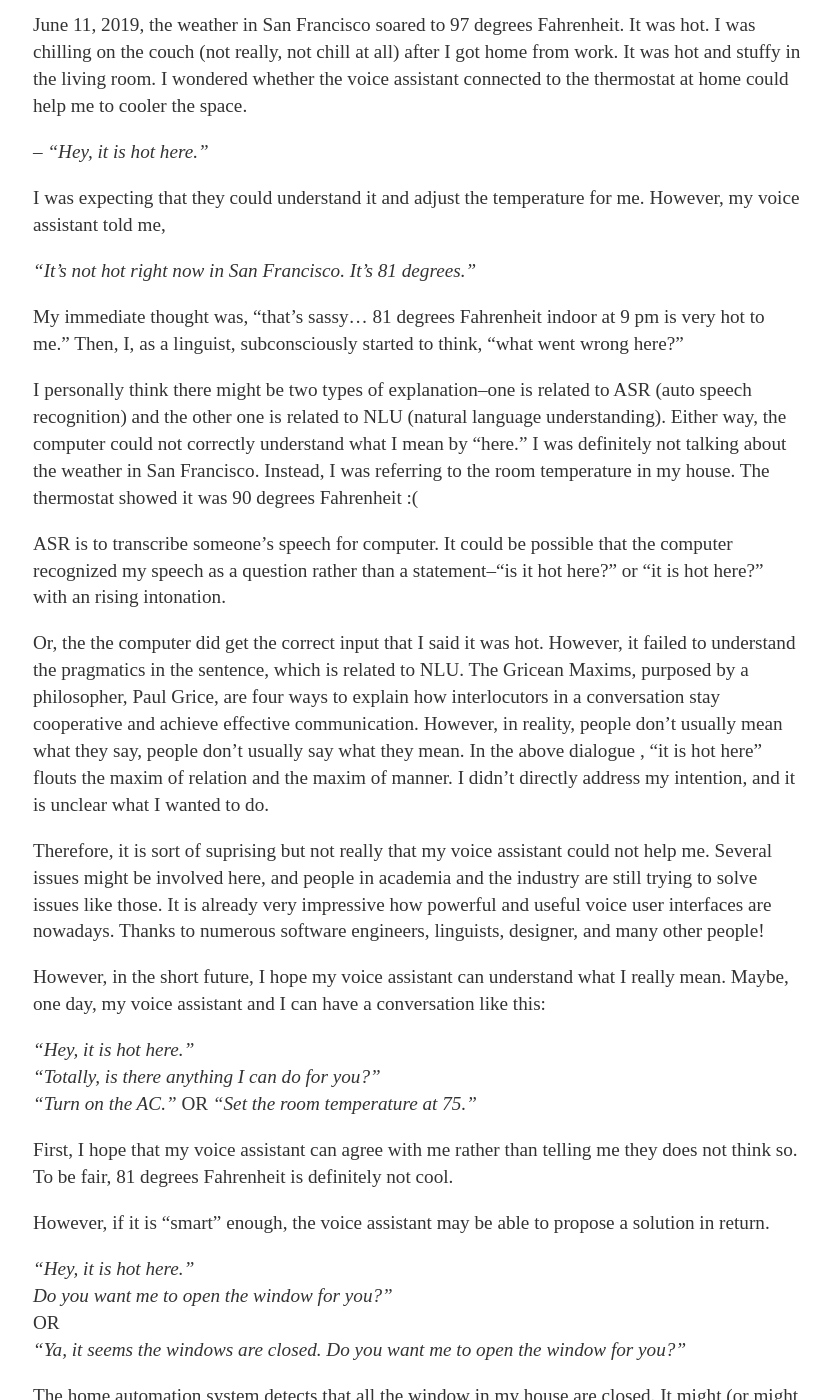
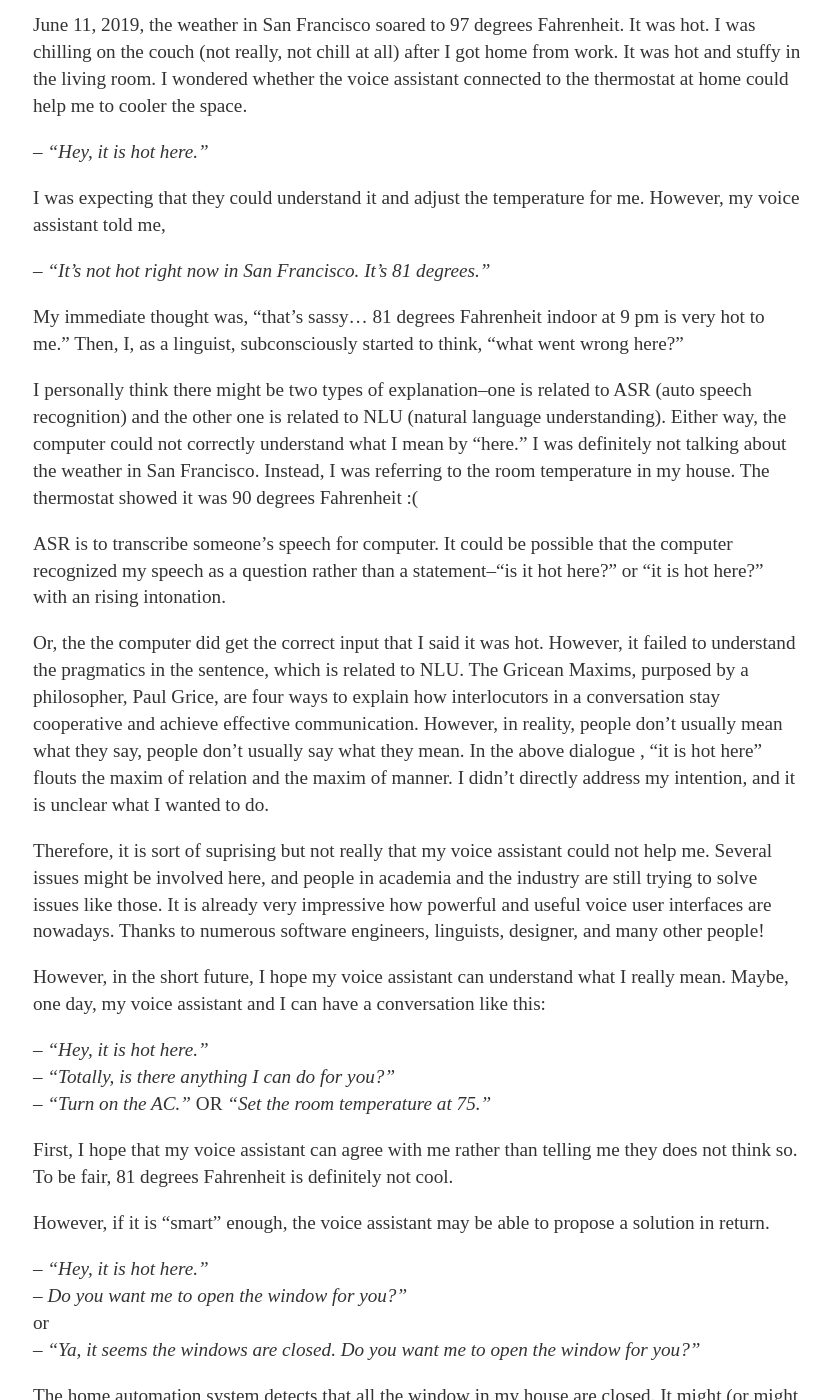
Before and after one commit to sabrinazhong/sabrinazhong.github.io, a Jekyll site: the page built from _posts/2019-11-1-pragmatics-in-conversation.md, in a window 1280 px wide and 1400 px high, scrolled down 211 px. Shown: the whole window, without its empty margins (223-1054 px from the left). Built offline with Jekyll 4.4.1, drawn with Linux system fonts in a browser that asks for light colours.

```diff
--- a/_posts/2019-11-1-pragmatics-in-conversation.md
+++ b/_posts/2019-11-1-pragmatics-in-conversation.md
@@ -12,7 +12,7 @@ the voice assistant connected to the thermostat at home could help me to cooler
 
 I was expecting that they could understand it and adjust the temperature for me. However, my voice assistant told me,
 
-<i>"It’s not hot right now in San Francisco. It’s 81 degrees."</i>
+-- <i>"It’s not hot right now in San Francisco. It’s 81 degrees."</i>
 
 My immediate thought was, “that’s sassy... 81 degrees Fahrenheit indoor at 9 pm is very hot to me." Then, I, as a linguist,
 subconsciously started to think, “what went wrong here?”
@@ -40,17 +40,19 @@ many other people!
 However, in the short future, I hope my voice assistant can understand what I really mean. Maybe, one day, my voice assistant
 and I can have a conversation like this:
 
-<i>"Hey, it is hot here."</i><br>
-<i>"Totally, is there anything I can do for you?"</i><br>
-<i>"Turn on the AC."</i> OR <i>"Set the room temperature at 75."</i>
+-- <i>"Hey, it is hot here."</i><br>
+-- <i>"Totally, is there anything I can do for you?"</i><br>
+-- <i>"Turn on the AC."</i> OR <i>"Set the room temperature at 75."</i>
 
 First, I hope that my voice assistant can agree with me rather than telling me they does not think so. To be fair,
 81 degrees Fahrenheit is definitely not cool.
 
 However, if it is “smart” enough, the voice assistant may be able to propose a solution in return.
 
-<i>"Hey, it is hot here."</i><br>
-<i>Do you want me to open the window for you?"</i><br>OR<br><i>"Ya, it seems the windows are closed. Do you want me to open the window for you?"</i>
+-- <i>"Hey, it is hot here."</i><br>
+-- <i>Do you want me to open the window for you?"</i><br>
+or<br>
+-- <i>"Ya, it seems the windows are closed. Do you want me to open the window for you?"</i>
 
 The home automation system detects that all the window in my house are closed. It might (or might not) be windy or cooler
 outside, but opening the windows seems like a reasonable solution.
@@ -58,8 +60,10 @@ outside, but opening the windows seems like a reasonable solution.
 Or, the home automation system detects that I usually turn on the AC when the room temperature is at that level. Then,
 they figures out that I am probably asking them to turn it on for me.
 
-<i>"Hey, it is hot here."</i><br>
-<i>Do you want me to turn it on?"</i><br>OR<br><i>"Ya, it seems the AC is off. Do you want me to turn it on?"</i>
+-- <i>"Hey, it is hot here."</i><br>
+-- <i>Do you want me to turn it on?"</i><br>
+or<br>
+-- <i>"Ya, it seems the AC is off. Do you want me to turn it on?"</i>
 
 Well, you may say "why not just tell your voice assistant to open the windows or set the room temperature? Isn't that
 easier?" Of course, that definitely is going to work. However, as I mentioned above, people don't usually say what they
```
